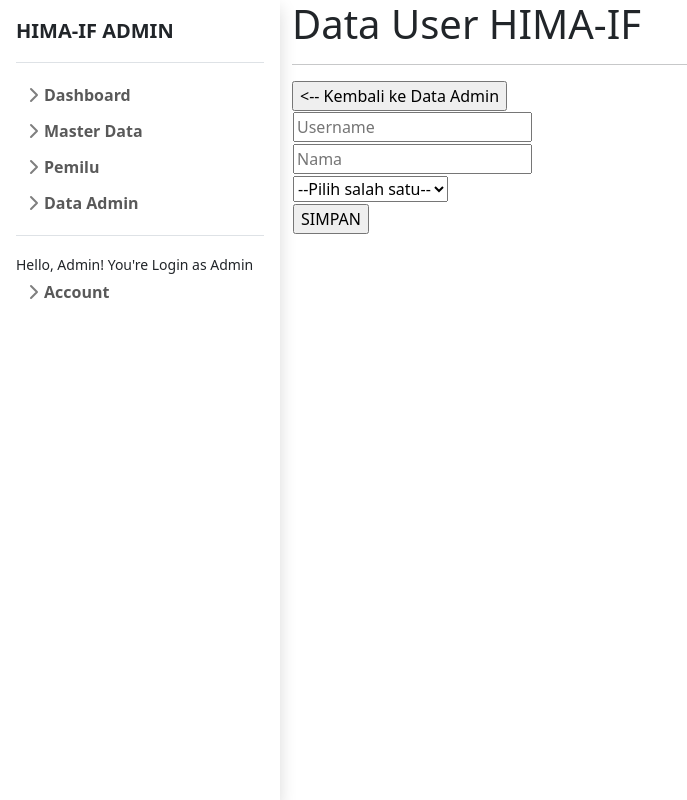
After one commit to akang-one/web-hima-if, a CodeIgniter app: page /web-hima-if/index.php/user/add in a window 1280 px wide. The commit adds this page. Shown: the whole page, without its empty margins (0-687 px from the left). Run offline with CodeIgniter, Linux system fonts and the light colour scheme; some libraries are stand-ins or nearby versions.

Commit message:
Manambah data user dan halamannya'

```diff
--- a/application/controllers/User.php
+++ b/application/controllers/User.php
@@ -3,10 +3,65 @@ defined('BASEPATH') or exit('No direct script access allowed');
 
 class User extends CI_Controller
 {
+    public function __construct()
+    {
+        parent::__construct();
+        $this->load->model('User_model');
+    }
+
+    /**
+     * fungsi index. tempat menampilkan data semua user
+     */
     public function index()
     {
+        $data['user'] = $this->User_model->readall();
         $this->load->view('templates/header');
-        $this->load->view('user/home_user');
+        $this->load->view('user/list_user', $data);
         $this->load->view('templates/footer');
     }
+
+    /**
+     * fungsi untuk menambahkan user baru
+     * menampilkan form_user
+     * memanggil User_model -> create() untuk melakukan penambahan
+     */
+    public function add()
+    {
+        if ($this->input->post('submit')) {
+            $this->User_model->create();
+            redirect('user');
+        }
+        $this->load->view('templates/header');
+        $this->load->view('user/form_user');
+        $this->load->view('templates/footer');
+    }
+
+    /**
+     * fungsi untuk mengubah data user
+     * mmenampilkan form user
+     * meminta parameter $id untuk melakukan perubahan user
+     * memanggil User_model -> update() untuk melakukan perubahan
+     */
+    public function edit($id)
+    {
+        if ($this->input->post('submit')) {
+            $this->User_model->update($id);
+            redirect('user');
+        }
+        $data['user'] = $this->User_model->readby($id);
+        $this->load->view('templates/header');
+        $this->load->view('user/form_user', $data);
+        $this->load->view('templates/footer');
+    }
+
+    /**
+     * fungsi untuk menghapus user
+     * parameter $id untuk menentukan user yang akan dihapus
+     * memanggil User_model -> delete() untuk melakukan hapus
+     */
+    public function delete($id)
+    {
+        $this->User_model->delete($id);
+        redirect('user');
+    }
 }
--- /dev/null
+++ b/application/models/User_model.php
@@ -0,0 +1,76 @@
+<?php
+defined('BASEPATH') or exit('No direct script access allowed');
+
+class User_model extends CI_Model
+{
+
+    /**
+     * class untuk membuat user baru berdasarkan hasil inputan dari form
+     *
+     */
+    public function create()
+    {
+        //ambil data inputan form dan simpan di variabel $data
+        $data = [
+            'username' => $this->input->post('inputusername'),
+            'password' => password_hash('himaif1234', PASSWORD_DEFAULT),
+            'nama_user' => $this->input->post('inputnamauser'),
+            'user_role' => $this->input->post('inputrole')
+        ];
+
+        // data dimasukan ke database pada tabel admin
+        $this->db->insert('admin', $data);
+    }
+
+    /**
+     * fungsi untuk membaca atau mengambil data semua user di database
+     *
+     * return sebagai objek
+     */
+    public function readall()
+    {
+        $query = $this->db->get('admin');
+        return $query->result();
+    }
+
+    /**
+     * fungsi untuk mengambil data user berdasarkan id
+     *
+     * return sebagai array satu baris
+     */
+    public function readby($id)
+    {
+        //SELECT * FROM admin WHERE id_user="$id"
+        $this->db->where('id_user', $id);
+        $query = $this->db->get('admin');
+        return $query->row();
+    }
+
+    /**
+     * fungsi untuk mengedit data user berdasarkan inputan baru
+     *
+     * update database admin
+     */
+    public function update($id)
+    {
+        //ambil data inputan form dan simpan di variabel $data
+        $data = [
+            'username' => $this->input->post('inputusername'),
+            'nama_user' => $this->input->post('inputnamauser'),
+            'user_role' => $this->input->post('inputrole')
+        ];
+
+        $this->db->where('id_user', $id);
+        $this->db->update('admin', $data);
+    }
+
+    /**
+     * fungsi untuk menghapus data user pada tabel admin
+     *
+     */
+    public function delete($id)
+    {
+        $this->db->where('id_user', $id);
+        $this->db->delete('admin');
+    }
+}
--- a/application/views/templates/header.php
+++ b/application/views/templates/header.php
@@ -5,7 +5,7 @@
     <meta charset="UTF-8">
     <meta http-equiv="X-UA-Compatible" content="IE=edge">
     <meta name="viewport" content="width=device-width, initial-scale=1.0">
-    <title>Anggota HIMA-IF</title>
+    <title>Web HIMA-IF</title>
 
     <!-- link untuk Bootstrap css -->
     <link rel="stylesheet" href="<?= base_url('assets/') ?>dist/css/bootstrap.css">
@@ -48,23 +48,31 @@
                     </button>
                     <div class="collapse" id="pemilu-collapse">
                         <ul class="btn-toggle-nav list-unstyled fw-normal pb-1 small">
-                            <li><a href="#" class="link-dark rounded">Overview</a></li>
-                            <li><a href="#" class="link-dark rounded">Weekly</a></li>
-                            <li><a href="#" class="link-dark rounded">Monthly</a></li>
-                            <li><a href="#" class="link-dark rounded">Annually</a></li>
+                            <li><a href="#" class="link-dark rounded">Pengaturan</a></li>
+                            <li><a href="#" class="link-dark rounded">Data Kandidat</a></li>
+                            <li><a href="#" class="link-dark rounded">Data Suara</a></li>
+                        </ul>
+                    </div>
+                </li>
+                <li class="mb-1">
+                    <button class="btn btn-toggle align-items-center rounded collapsed" data-bs-toggle="collapse" data-bs-target="#admin-collapse" aria-expanded="false">
+                        Data Admin
+                    </button>
+                    <div class="collapse" id="admin-collapse">
+                        <ul class="btn-toggle-nav list-unstyled fw-normal pb-1 small">
+                            <li><a href="<?= site_url('user') ?>" class="link-dark rounded">List Admin</a></li>
                         </ul>
                     </div>
                 </li>
                 <li class="border-top my-3"></li>
+                <small> Hello, Admin! You're Login as Admin </small>
                 <li class="mb-1">
                     <button class="btn btn-toggle align-items-center rounded collapsed" data-bs-toggle="collapse" data-bs-target="#account-collapse" aria-expanded="false">
                         Account
                     </button>
                     <div class="collapse" id="account-collapse">
                         <ul class="btn-toggle-nav list-unstyled fw-normal pb-1 small">
-                            <li><a href="#" class="link-dark rounded">New...</a></li>
-                            <li><a href="#" class="link-dark rounded">Profile</a></li>
-                            <li><a href="#" class="link-dark rounded">Settings</a></li>
+                            <li><a href="#" class="link-dark rounded">Change Password</a></li>
                             <li><a href="#" class="link-dark rounded">Sign out</a></li>
                         </ul>
                     </div>
--- /dev/null
+++ b/application/views/user/form_user.php
@@ -0,0 +1,44 @@
+<div class="p3 container-fluid">
+    <h1>Data User HIMA-IF</h1>
+    <hr>
+    <a href="<?= site_url('user')  ?>"><input type="button" name="cancel" value="<-- Kembali ke Data Admin"></a>
+    <?php
+    $username = '';
+    $nama = '';
+    $role = '';
+
+
+    if (isset($user)) {
+        $username = $user->username;
+        $nama = $user->nama_user;
+        $role = $user->user_role;
+    }
+
+    ?>
+
+    <form action="" method="post">
+        <table>
+            <tr>
+                <td><input type="text" name="inputusername" value="<?= $username ?>" placeholder="Username"> </td>
+            </tr>
+            <tr>
+                <td><input type="text" name="inputnamauser" value="<?= $nama ?>" placeholder="Nama"> </td>
+            </tr>
+            <tr>
+                <td>
+                    <select name="inputrole">
+                        <option value="">--Pilih salah satu--</option>
+                        <option value="0" <?= ($role == '0') ? 'selected' : '' ?>>Admin</option>
+                        <option value="1" <?= ($role == '1') ? 'selected' : '' ?>>Ketua Panitia</option>
+                        <option value="2" <?= ($role == '2') ? 'selected' : '' ?>>Tim</option>
+                    </select>
+                </td>
+            </tr>
+            <tr>
+                <td>
+                    <input type="submit" value="SIMPAN" name="submit">
+                </td>
+            </tr>
+        </table>
+    </form>
+</div>
```
Also changed, not shown: application/views/user/list_user.php (added, +42 -0 lines), application/views/user/home_user.php (deleted).
